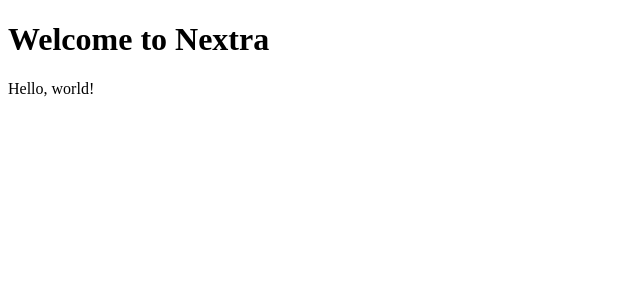
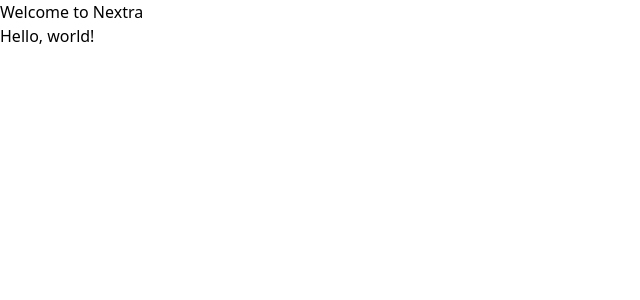
Before and after one commit to maksim789456/clientsamgk-docs, a Next.js app: page /en in a window 1280 px wide. Shown: the top 300 px of the page, without its empty margins (0-640 px from the left). Built offline with nearby package versions, Linux system fonts and the light colour scheme.

Commit message:
Typescript support, tailwind

```diff
--- a/pages/_app.jsx
+++ b/pages/_app.jsx
@@ -1,3 +1,5 @@
+import '../public/globals.css'
+
 export default function App({ Component, pageProps }) {
     return <Component {...pageProps} />
   }
--- /dev/null
+++ b/postcss.config.js
@@ -0,0 +1,6 @@
+module.exports = {
+  plugins: {
+    tailwindcss: {},
+    autoprefixer: {},
+  },
+}
--- /dev/null
+++ b/public/globals.css
@@ -0,0 +1,3 @@
+@tailwind base;
+@tailwind components;
+@tailwind utilities;
--- /dev/null
+++ b/tailwind.config.js
@@ -0,0 +1,15 @@
+/** @type {import('tailwindcss').Config} */
+module.exports = {
+    content: [
+      './pages/**/*.{js,jsx,ts,tsx,md,mdx}',
+      './components/**/*.{js,jsx,ts,tsx,md,mdx}',
+
+      // Or if using `src` directory:
+      './src/**/*.{js,jsx,ts,tsx,md,mdx}',
+      './theme.config.tsx'
+    ],
+    theme: {
+      extend: {}
+    },
+    plugins: []
+  }
```
Also changed, not shown: package.json (+6 -1 lines), tsconfig.json (+2 -8 lines), 1 other file (tests, documents, lock files or other folders).
